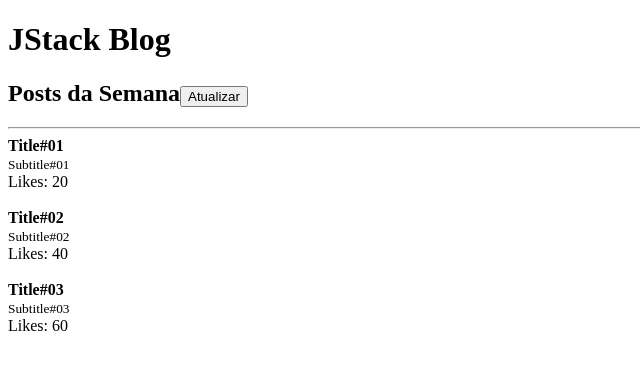
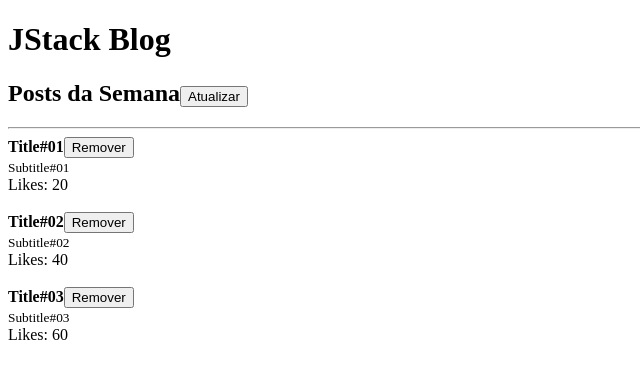
Before and after one commit to casemiroj/react-fundamentals, a React app: page / in a window 1280 px wide. Shown: the top 378 px of the page, without its empty margins (0-640 px from the left). Built offline with nearby package versions, Linux system fonts and the light colour scheme.

Commit message:
Função de Callback via Props

```diff
--- a/src/App.js
+++ b/src/App.js
@@ -10,7 +10,6 @@ function App() {
   ]);
 
   function handleRefresh() {
-    setTimeout(() => {
     setPosts(prevState => [
       ...prevState,
     {
@@ -20,7 +19,12 @@ function App() {
       likes: 20
     }
     ]);
-    }, 2000)
+  }
+
+  function handleRemovePost(postId) {
+    setPosts(prevState => (
+      prevState.filter(post => post.id !== postId)
+    ));
   }
 
   return (
@@ -38,8 +42,10 @@ function App() {
         <Post
           key={post.id}
           title={post.title}
+          onRemove={handleRemovePost}
           subtitle={post.subtitle}
           likes={post.likes}
+          id={post.id}
         />
       ))}
 
--- a/src/Post.js
+++ b/src/Post.js
@@ -5,7 +5,9 @@ export default function Post(props) {
   return(
     <>
       <article>
-        <strong>{props.title}</strong><br />
+        <strong>{props.title}</strong>
+        <button onClick={() => props.onRemove(props.id)}>Remover</button>
+        <br />
         <small>{props.subtitle}</small>
         <br />
         Likes: {props.likes}
@@ -19,4 +21,6 @@ Post.propTypes = {
   likes: PropTypes.number.isRequired,
   title: PropTypes.string.isRequired,
   subtitle: PropTypes.string.isRequired,
+  id: PropTypes.number.isRequired,
+  onRemove: PropTypes.func.isRequired,
 }
```
Lines whose indentation alone changed are shown as unchanged.
